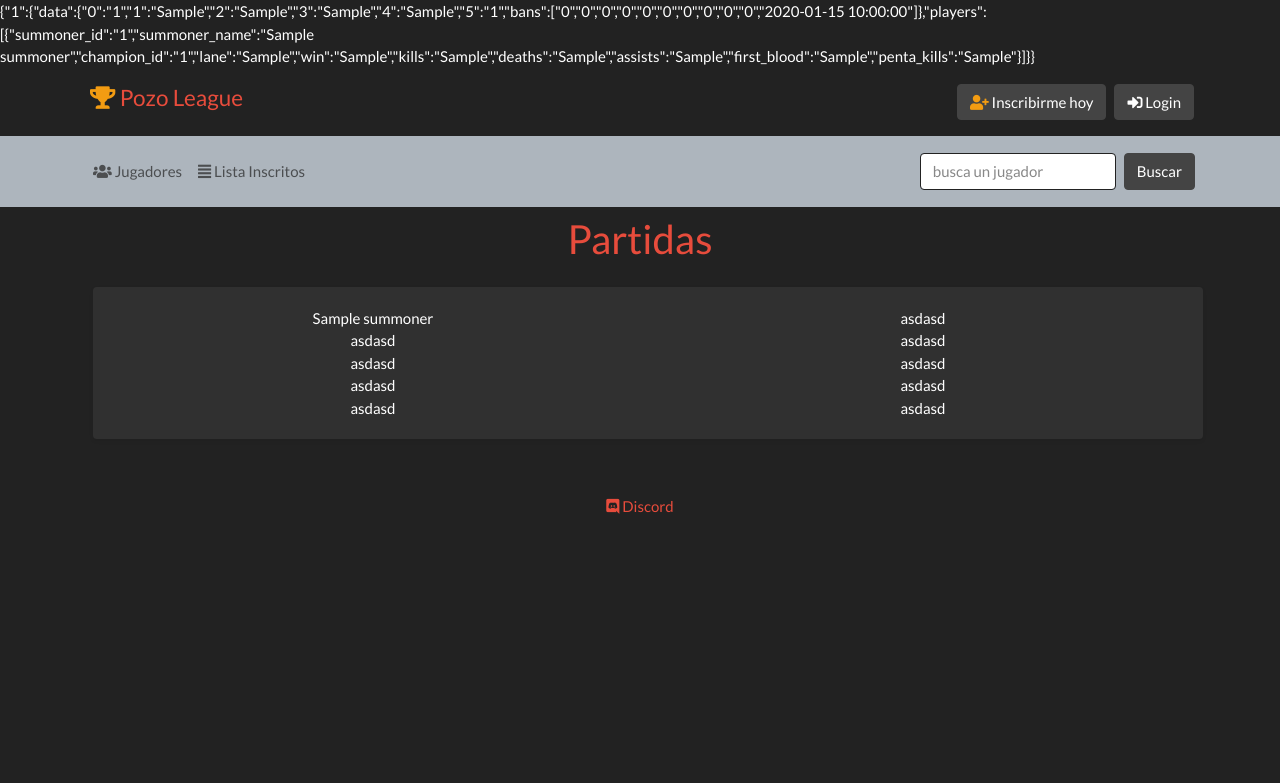
After one commit to juanmicl/pozo_league, a CodeIgniter app: page /database/index.php/matches/matches in a window 1280 px wide. The commit adds this page. Shown: the top 783 px of the page. Run offline with CodeIgniter, Linux system fonts and the light colour scheme; tables that the repository leaves empty or names only in its code hold one stand-in row (values such as "Sample post"); some libraries are stand-ins or nearby versions.

Commit message:
fix ban010 to ban10

```diff
--- a/application/config/routes.php
+++ b/application/config/routes.php
@@ -66,6 +66,9 @@ $route['lista-inscritos'] = 'summoners/active_list';
 $route['verificar'] = 'summoners/verify';
 $route['inscripcion'] = 'summoners/inscribe_today';
 
+// MATCHES
+$route['partidas'] = 'matches/matches';
+
 // ADMIN
 $route['admin/add-summoners'] = 'summoners/add_summoners';
 
--- a/application/controllers/Api.php
+++ b/application/controllers/Api.php
@@ -123,7 +123,7 @@ class Api extends CI_Controller {
 				array_push($medias, round($suma/5, 4));
 				$suma = 0;
 			}
-			if ((max($medias) - min($medias)) < 0.07) {
+			if ((max($medias) - min($medias)) < 0.06) {
 				break;
 			}
 		}
--- /dev/null
+++ b/application/controllers/Matches.php
@@ -0,0 +1,98 @@
+<?php
+defined('BASEPATH') OR exit('No direct script access allowed');
+
+class Matches extends CI_Controller {
+
+	function __construct()
+    {
+		parent::__construct();
+		$this->load->helper('session');
+		$this->load->model('Users_model');
+    }
+
+	public function matches()
+	{
+		$this->load->model('Summoners_model');
+		$this->load->model('Matches_model');
+		$this->load->model('Players_model');
+		$is_logged_in = isLoggedIn();
+
+		if ($is_logged_in) {
+			$user_data = $this->Users_model->getUser($_COOKIE['token']);
+			$is_admin = isAdmin();
+		} else {
+			$user_data = null;
+			$is_admin = false;
+		}
+
+		$matches_formatted = [];
+		$match_id = null;
+		$matches = $this->Matches_model->getMatches(20);
+		foreach ($matches as $match) {
+			if ($match_id != $match->id) {
+				$matches_formatted[$match->match_id] = [
+					'data' => [
+						$match->game_id,
+						$match->game_duration,
+						$match->game_mode,
+						$match->game_type,
+						$match->game_version,
+						$match->map_id,
+						'bans' => [
+							$match->ban01_id,
+							$match->ban02_id, $match->ban03_id, $match->ban04_id, $match->ban05_id, $match->ban06_id, $match->ban07_id, $match->ban08_id, $match->ban09_id, $match->ban10_id,
+							$match->date
+						],
+					],
+					'players' => []
+				];
+				array_push(
+					$matches_formatted[$match->match_id]['players'],
+					[
+						'summoner_id' => $match->summoner_id,
+						'summoner_name' => $match->summoner_name,
+						'champion_id' => $match->champion_id,
+						'lane' => $match->lane,
+						'win' => $match->win,
+						'kills' => $match->kills,
+						'deaths' => $match->deaths,
+						'assists' => $match->assists,
+						'first_blood' => $match->first_blood,
+						'penta_kills' => $match->penta_kills
+					]
+				);
+				$match_id = $match->match_id;
+			} else {
+				array_push(
+					$matches_formatted[$match->match_id]['players'],
+					[
+						'summoner_id' => $match->summoner_id,
+						'summoner_name' => $match->summoner_name,
+						'champion_id' => $match->champion_id,
+						'lane' => $match->lane,
+						'win' => $match->win,
+						'kills' => $match->kills,
+						'deaths' => $match->deaths,
+						'assists' => $match->assists,
+						'first_blood' => $match->first_blood,
+						'penta_kills' => $match->penta_kills
+					]
+				);
+			}
+		}
+
+		echo(json_encode($matches_formatted));
+
+		$data = [
+			'title' => 'Partidas',
+			'matches' => $matches,
+			'user_data' => $user_data,
+			'is_admin' => $is_admin,
+			'loggedIn' => $is_logged_in
+		];
+
+		$this->load->view('templates/header', $data);
+        $this->load->view('matches/matches', $data);
+        $this->load->view('templates/footer');
+	}
+}
--- a/application/models/Matches_model.php
+++ b/application/models/Matches_model.php
@@ -10,13 +10,13 @@ class Matches_model extends CI_Model
     public function getMatches($limit = null, $offset = null)
     {
         if ($limit != null && $offset = null) {
-            $sql = "SELECT * FROM `summoners` ORDER BY points ASC LIMIT ? OFFSET ?";
+            $sql = "SELECT matches.*, players.*, summoners.summoner_name FROM `matches` INNER JOIN players ON players.match_id = matches.id INNER JOIN summoners ON players.summoner_id = summoners.id ORDER BY matches.date DESC LIMIT ? OFFSET ?";
             return $this->db->query($sql, [$limit, $offset])->result();
         } else if ($limit != null) {
-            $sql = "SELECT * FROM `summoners` ORDER BY checked ASC LIMIT ?";
+            $sql = "SELECT matches.*, players.*, summoners.summoner_name FROM `matches` INNER JOIN players ON players.match_id = matches.id INNER JOIN summoners ON players.summoner_id = summoners.id ORDER BY matches.date DESC LIMIT ?";
             return $this->db->query($sql, [$limit])->result();
         } else {
-            return $this->db->query("SELECT * FROM `summoners` ORDER BY points DESC")->result();
+            return $this->db->query("SELECT * FROM `matches` ORDER BY `date` DESC")->result();
         }
     }
 
@@ -28,7 +28,7 @@ class Matches_model extends CI_Model
 
     public function setMatch($game_id, $game_duration, $game_mode, $game_type, $game_version, $map_id, $bans, $date)
     {
-        $sql = "INSERT INTO `matches` (`id`, `game_id`, `game_duration`, `game_mode`, `game_type`, `game_version`, `map_id`, `ban01_id`, `ban02_id`, `ban03_id`, `ban04_id`, `ban05_id`, `ban06_id`, `ban07_id`, `ban08_id`, `ban09_id`, `ban010_id`, `date`) VALUES (NULL, ?, ?, ?, ?, ?, ?, ?, ?, ?, ?, ?, ?, ?, ?, ?, ?, ?);";
+        $sql = "INSERT INTO `matches` (`id`, `game_id`, `game_duration`, `game_mode`, `game_type`, `game_version`, `map_id`, `ban01_id`, `ban02_id`, `ban03_id`, `ban04_id`, `ban05_id`, `ban06_id`, `ban07_id`, `ban08_id`, `ban09_id`, `ban10_id`, `date`) VALUES (NULL, ?, ?, ?, ?, ?, ?, ?, ?, ?, ?, ?, ?, ?, ?, ?, ?, ?);";
         $this->db->query($sql, [$game_id, $game_duration, $game_mode, $game_type, $game_version, $map_id, $bans[0], $bans[1], $bans[2], $bans[3], $bans[4], $bans[5], $bans[6], $bans[7], $bans[8], $bans[9], $date]);
         return $this->db->insert_id();
     }
--- a/application/models/Players_model.php
+++ b/application/models/Players_model.php
@@ -7,17 +7,10 @@ class Players_model extends CI_Model
         parent::__construct();
     }
 
-    public function getSummoners($limit = null, $offset = null)
+    public function getPlayer($id)
     {
-        if ($limit != null && $offset = null) {
-            $sql = "SELECT * FROM `summoners` ORDER BY points ASC LIMIT ? OFFSET ?";
-            return $this->db->query($sql, [$limit, $offset])->result();
-        } else if ($limit != null) {
-            $sql = "SELECT * FROM `summoners` ORDER BY checked ASC LIMIT ?";
-            return $this->db->query($sql, [$limit])->result();
-        } else {
-            return $this->db->query("SELECT * FROM `summoners` ORDER BY points DESC")->result();
-        }
+        $sql = "SELECT players.*, summoners.summoner_name FROM `players` INNER JOIN summoners ON players.summoner_id = summoners.id  WHERE players.id = ?";
+        return $this->db->query($sql, [$id])->result();
     }
 
     public function setPlayer($match_id, $summoner_id, $data)
--- /dev/null
+++ b/application/views/matches/matches.php
@@ -0,0 +1,27 @@
+<div class="container mt-3">
+    <div class="row">
+    <?php foreach($matches as $match) { ?>
+        <div class="col-12 m-2">
+            <div class="card border-0 shadow-sm">
+                <div class="card-body text-center">
+                    <div class="row">
+                        <div class="col-6">
+                            <div class="col"><?=$match->summoner_name?></div>
+                            <div class="col">asdasd</div>
+                            <div class="col">asdasd</div>
+                            <div class="col">asdasd</div>
+                            <div class="col">asdasd</div>
+                        </div>
+                        <div class="col-6">
+                            <div class="col">asdasd</div>
+                            <div class="col">asdasd</div>
+                            <div class="col">asdasd</div>
+                            <div class="col">asdasd</div>
+                            <div class="col">asdasd</div>
+                        </div>
+                    </div>
+                </div>
+            </div>
+        </div>
+    <?php } ?>
+    </div>
--- a/application/views/summoners/active_list.php
+++ b/application/views/summoners/active_list.php
@@ -14,7 +14,7 @@
             <?php foreach ($summoners as $summoner) { ?>
             <tr>
                 <td>
-                    <img src="https://cdn.mobalytics.gg/stable/profileicon/<?=$summoner->icon_id?>.png" width="35px"
+                    <img src="https://ddragon.leagueoflegends.com/cdn/10.6.1/img/profileicon/<?=$summoner->icon_id?>.png" width="35px"
                         class="rounded">
                 </td>
                 <td class="text-center">
```
